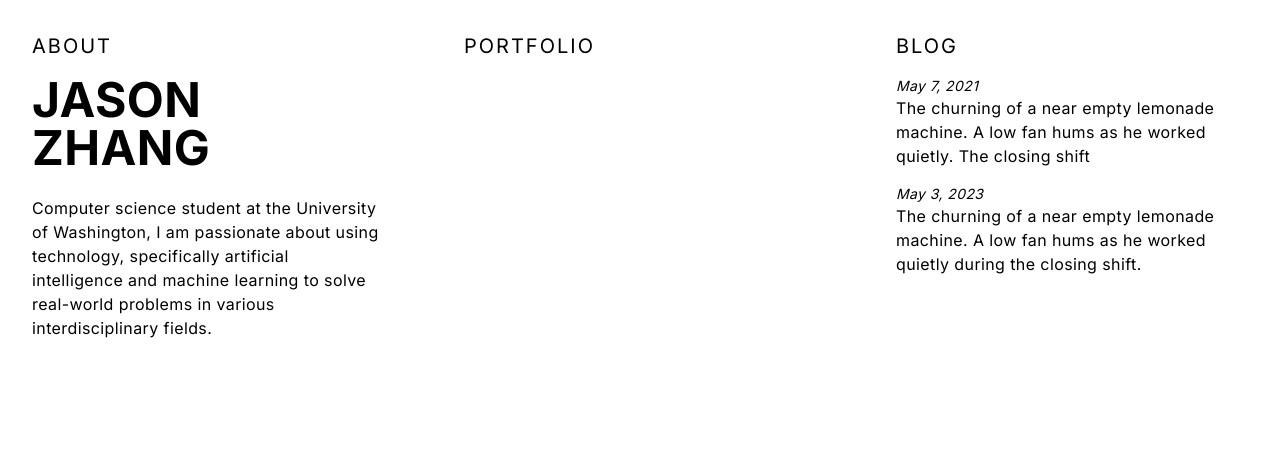
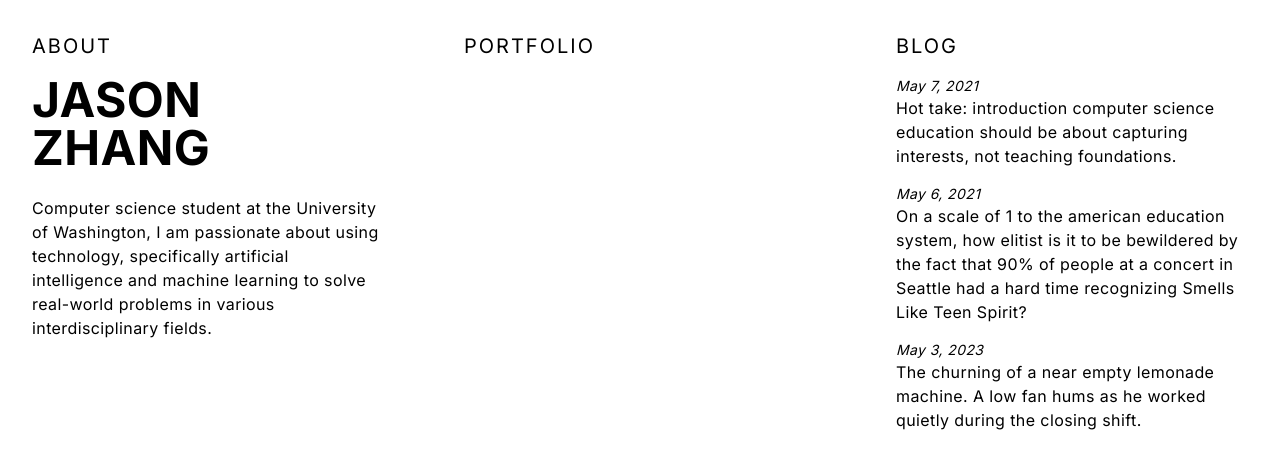
Before and after one commit to Zjjc123/react-portfolio, a Next.js app: page / in a window 1280 px wide. Shown: the top 468 px of the page. Built offline with nearby package versions, Linux system fonts and the light colour scheme.

Commit message:
More blogs

```diff
--- a/components/Blog.tsx
+++ b/components/Blog.tsx
@@ -8,10 +8,25 @@ export default function Blog({}: Props) {
   return (
     <>
       <BlogEntry date="05/07/2021">
-        <P>{'The churning of a near empty lemonade machine. A low fan hums as he worked quietly. The closing shift'}</P>
+        <P>
+          {
+            'Hot take: introduction computer science education should be about capturing interests, not teaching foundations.'
+          }
+        </P>
+      </BlogEntry>
+      <BlogEntry date="05/06/2021">
+        <P>
+          {
+            'On a scale of 1 to the american education system, how elitist is it to be bewildered by the fact that 90% of people at a concert in Seattle had a hard time recognizing Smells Like Teen Spirit?'
+          }
+        </P>
       </BlogEntry>
       <BlogEntry date="05/03/2023">
-        <P>{'The churning of a near empty lemonade machine. A low fan hums as he worked quietly during the closing shift.'}</P>
+        <P>
+          {
+            'The churning of a near empty lemonade machine. A low fan hums as he worked quietly during the closing shift.'
+          }
+        </P>
       </BlogEntry>
     </>
   );
```
